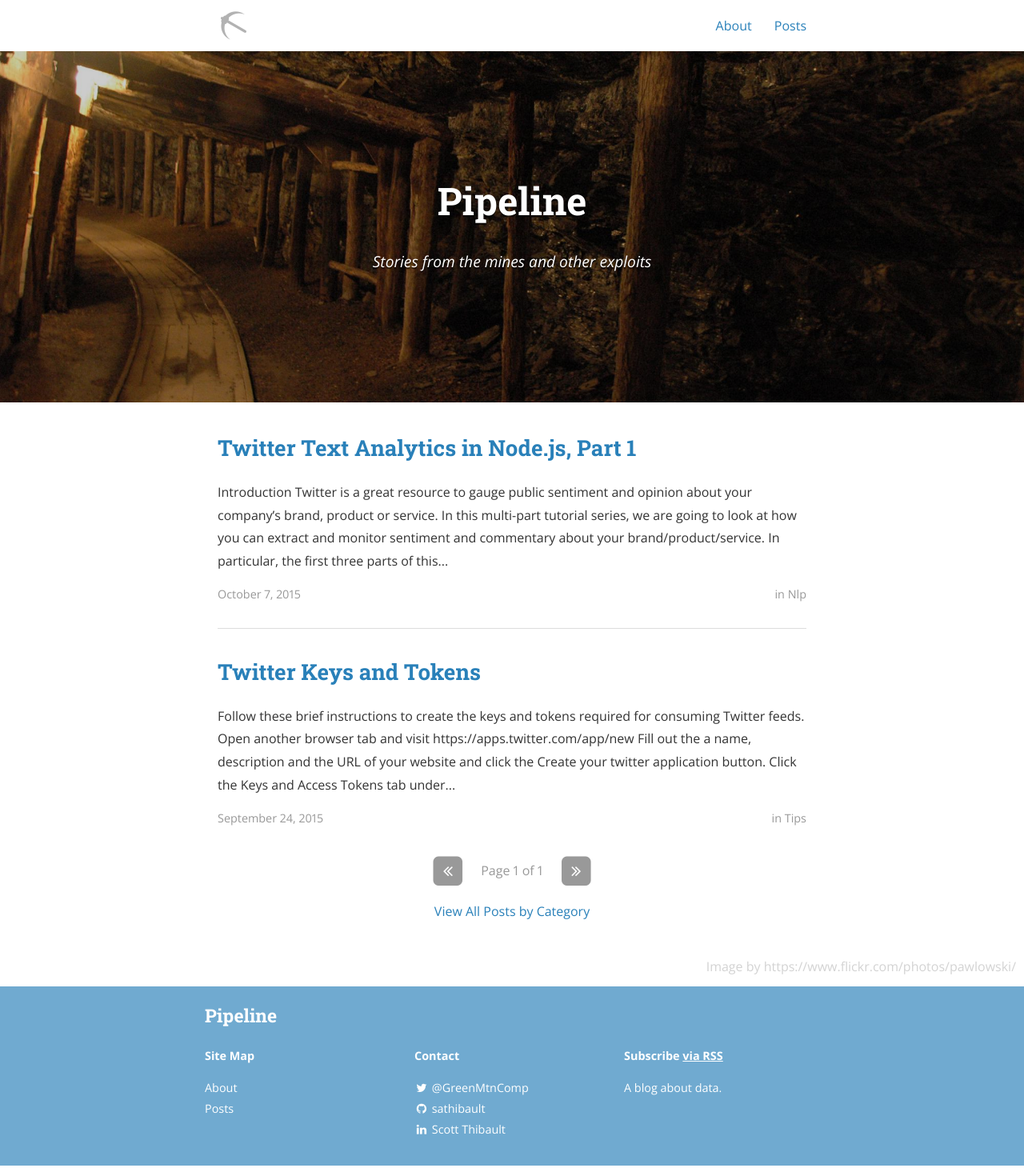
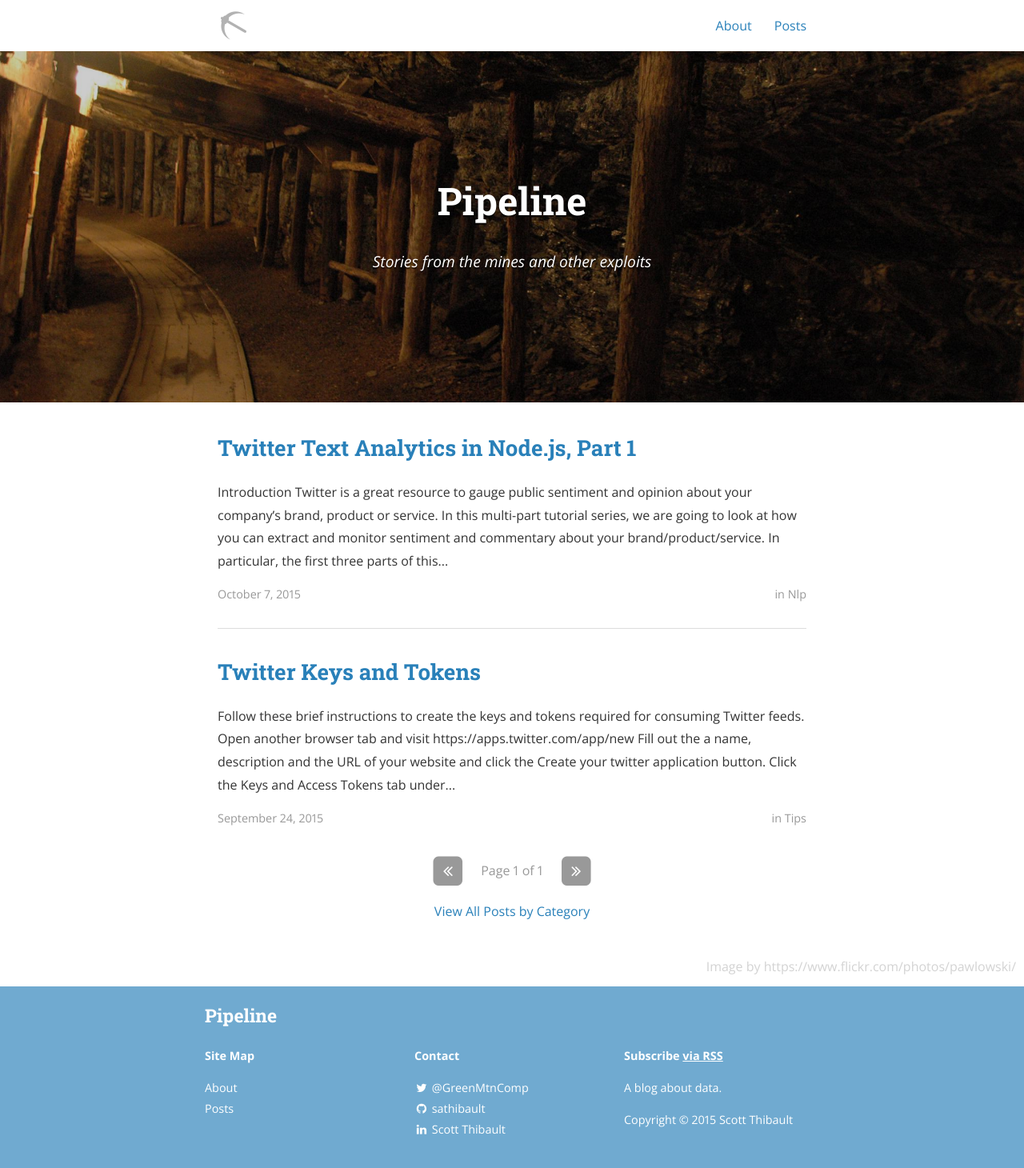
Before and after one commit to sathibault/blog, a Jekyll site: the page built from index.html, in a window 1280 px wide. Shown: the whole page at 80% size. Built offline with Jekyll 4.4.1, drawn with Linux system fonts in a browser that asks for light colours; nearby versions of some CDN libraries; the list of posts is cut into pages by our own code; a style sheet for code colours, icons or effects is not loaded.

Commit message:
Copyright notice

```diff
--- a/_includes/footer.html
+++ b/_includes/footer.html
@@ -45,6 +45,7 @@
     <div class="site-signature">
     	<p class="rss-subscribe text"><strong>Subscribe <a href="{{ "feed.xml" | prepend: site.baseurl }}">via RSS</a></strong></p>
       <p class="text">{{ site.description }}</p>
+      <p class="text">Copyright © 2015 Scott Thibault</p>
     </div>
 
   </div>
```
